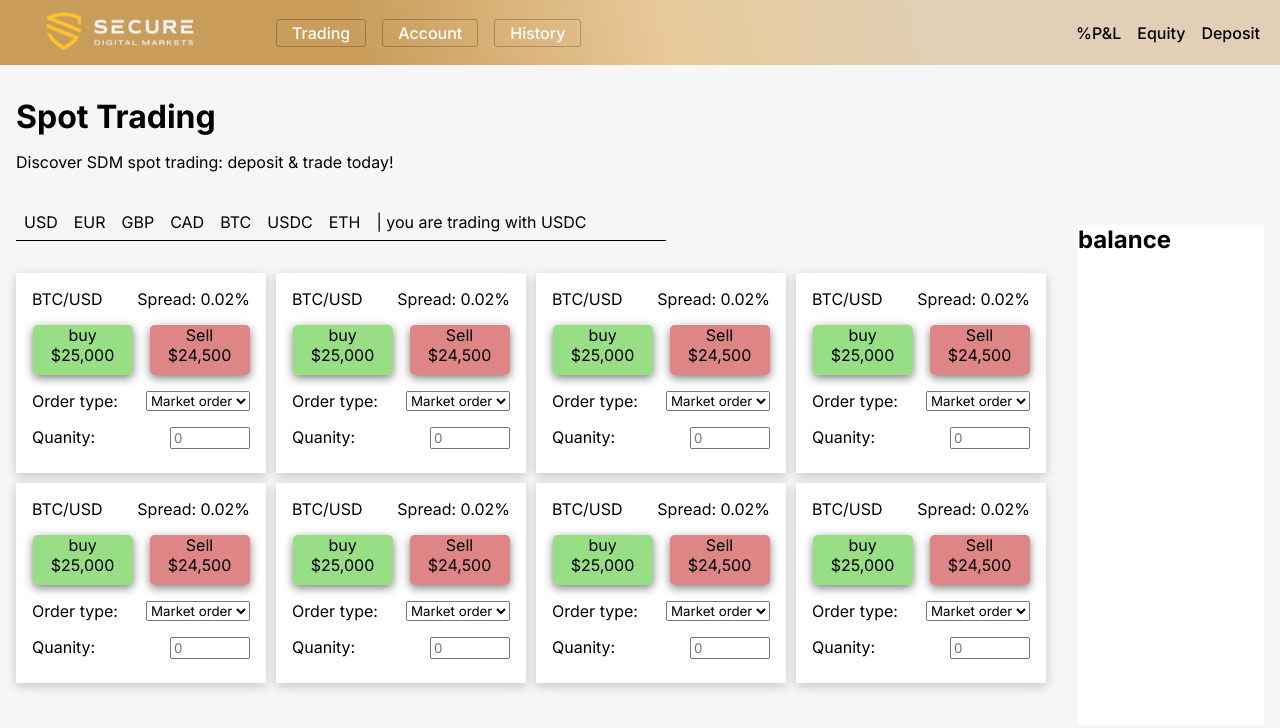
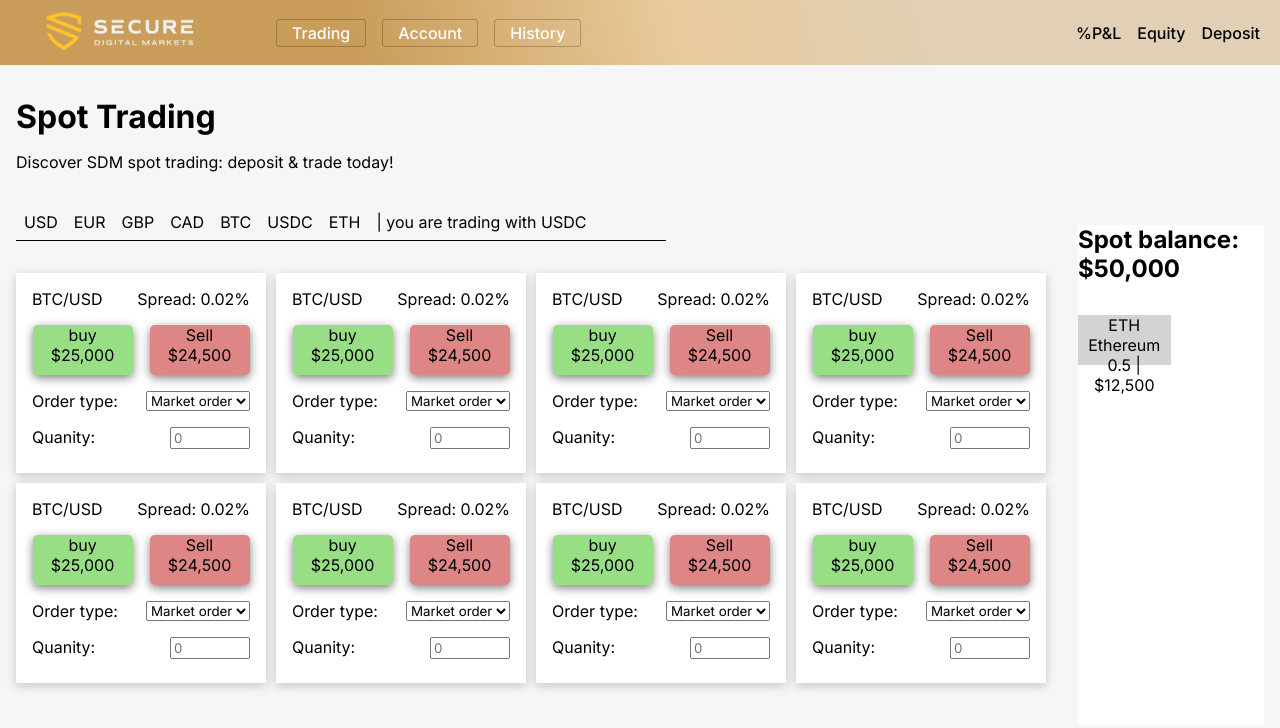
Before and after one commit to Mfried95/trade-dashboard, a React (Vite) app: page / in a window 1280 px wide. Shown: the top 728 px of the page. Built offline with nearby package versions, Linux system fonts and the light colour scheme.

Commit message:
Added balance grid

```diff
--- a/src/components/Balance.jsx
+++ b/src/components/Balance.jsx
@@ -1,11 +1,19 @@
-import "../styles/balance.css"
+import "../styles/balance.css";
+import BalanceItem from './balanceItem';
 
 const Balance = () => {
   return (
-    <div className='balance-container'>
-      <h2>balance</h2>
+    <div className="balance-container">
+      <header>
+        <h2>Spot balance: $50,000</h2>
+      </header>
+
+      <div className="balance-grid">
+       <BalanceItem/>
+
+      </div>
     </div>
-  )
-}
+  );
+};
 
-export default Balance
+export default Balance;
--- /dev/null
+++ b/src/components/BalanceItem.jsx
@@ -0,0 +1,20 @@
+import React from 'react'
+
+
+const balanceItem = () => {
+  return (
+        <div className="balance-item">
+          <div className="currency">
+          <span>ETH</span>
+          <span> Ethereum</span>
+          </div>
+
+          <div className="balance-number">
+            <span>0.5 | $12,500</span>
+          </div>
+
+        </div>
+  )
+}
+
+export default balanceItem
--- a/src/styles/balance.css
+++ b/src/styles/balance.css
@@ -1,7 +1,23 @@
-.balance-container{
-  background-color: rgb(255, 255, 255);
+.balance-container {
+  background-color: white;
   height: 500px;
   width: 320px;
   margin-top: 8em;
   margin-left: 2em;
 }
+
+.balance-grid {
+  display: grid;
+  grid-template-columns: repeat(2, 1fr);
+  gap: 1px; /* Adjust the gap between grid items as needed */
+}
+
+.balance-item {
+  background-color: lightgray; /* Add styles for the grid items */
+  height: 50px;
+  text-align: center;
+}
+
+.currency{
+
+}
```
